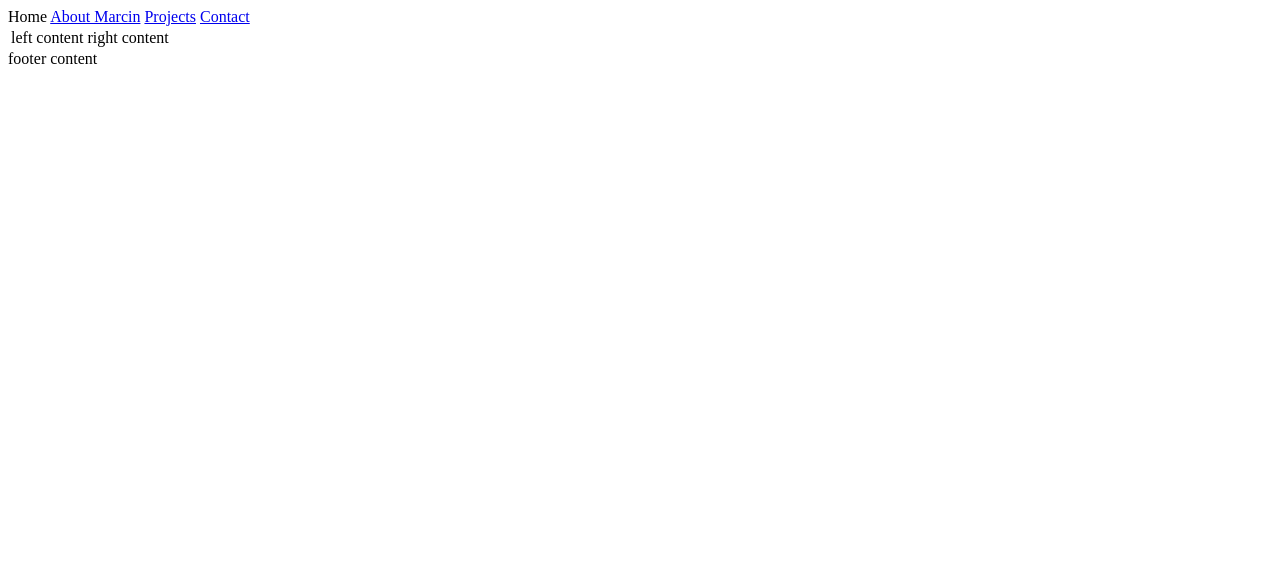
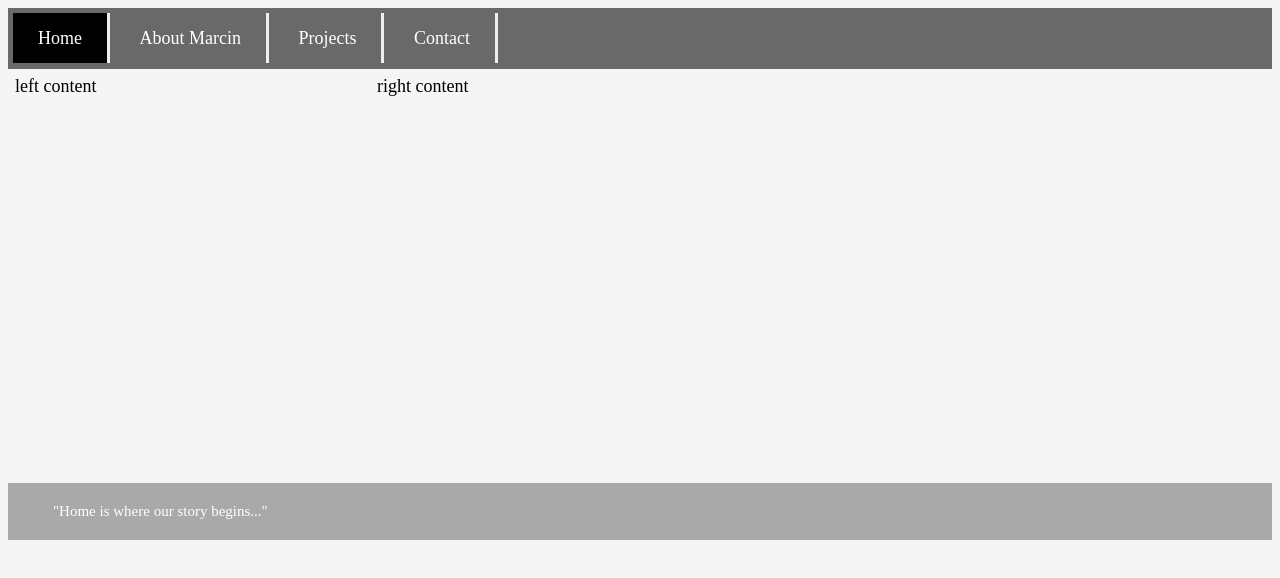
Before and after one commit to Marcinati/Marcinati.github.io, a plain HTML site: page index.html in a window 1280 px wide. Drawn offline with Linux system fonts and the light colour scheme.

Commit message:
Add some style

```diff
--- /dev/null
+++ b/css/styles.css
@@ -0,0 +1,43 @@
+body {
+    background-color: whitesmoke;
+    font-family: Bahnschrift;
+    font-size: large;
+}
+
+#menu {
+    background-color: dimgray;
+    padding: 20px 5px;
+}
+
+#menu_active {
+    background-color: black;
+    cursor: crosshair;
+}
+
+a {
+    border-right: inset;
+    color: rgb(255 255 255);
+    padding: 15px 25px;
+    text-decoration: none;
+}
+
+a:hover {
+    background-color: darkgray;
+    padding: 15px 25px;
+    text-decoration: none;
+}
+
+td {
+    height: 400px;
+    padding: 5px 5px;
+    text-align: left;
+    vertical-align: text-top;
+    width: 350px;
+}
+
+footer {
+    background-color: darkgray;
+    color: white;
+    font-size: smaller;
+    padding: 5px;
+}
--- a/index.html
+++ b/index.html
@@ -1,12 +1,13 @@
 <!DOCTYPE html>
 <html lang="en">
-    <head>
-        <meta charset="utf-8">
-        <title>Home</title>
-    </head>
+<head>
+    <meta charset="utf-8">
+    <title>Home</title>
+    <link rel="stylesheet" href="css/styles.css">
+</head>
     <body>
-        <div class="menu">
-            <a>Home</a>
+        <div id="menu">
+            <a id="menu_active">Home</a>
             <a href="about_marcin.html">About Marcin</a>
             <a href="projects.html">Projects</a>
             <a href="contact.html">Contact</a>
@@ -21,6 +22,6 @@
                 </td>
             </tr>
         </table>
-        <footer>footer content</footer>
+        <footer><blockquote>"Home is where our story begins..."</blockquote></footer>
     </body>
 </html>
```
Also changed, not shown: about_marcin.html (+4 -3 lines), contact.html (+4 -3 lines), projects.html (+4 -3 lines).
